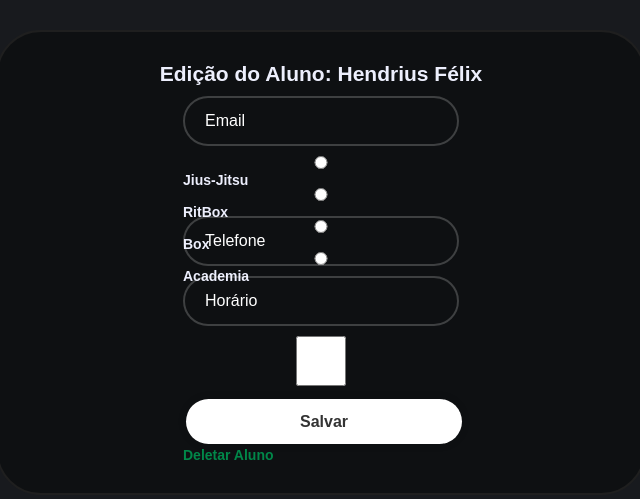
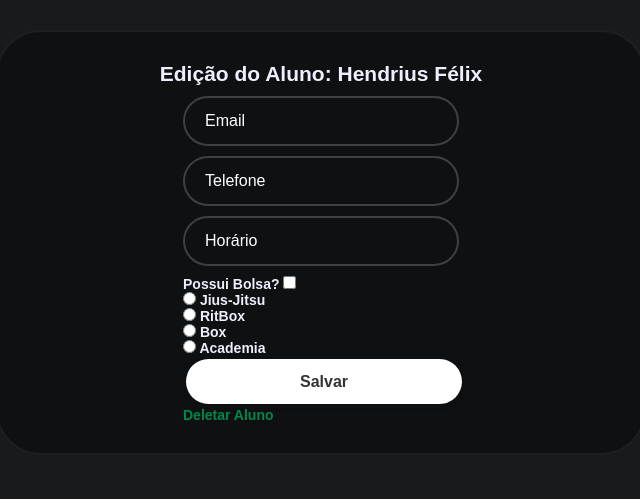
Before and after one commit to oondels/web-app-institutoAeesi, a Flask app: page /editar_aluno/1/1 in a window 1280 px wide. Shown: the part 97-596 px from the top of the page, without its empty margins (319-959 px from the left). Run offline with Flask 3, Linux system fonts and the light colour scheme; a user stored in the database is signed in; data comes from the database, SQL or seed files in the repository; both versions use the stored data as it was after the commit; some libraries are stand-ins or nearby versions.

Commit message:
form para editar aluno

```diff
--- a/app.py
+++ b/app.py
@@ -154,8 +154,11 @@ def editar_aluno(aluno_name, aluno_id):
     aluno_edite = Aluno.query.filter_by(id=aluno_id).first()
     if admin_acces():
         if editar_form.validate_on_submit():
-            aluno_edite.pagamento = editar_form.pagamento.data
-
+            aluno_edite.email = editar_form.email.data
+            aluno_edite.telefone = editar_form.telefone.data
+            aluno_edite.horario = editar_form.horario.data
+            aluno_edite.curso = editar_form.curso.data
+            aluno_edite.bolsa = editar_form.bolsa.data
             db.session.commit()
             return redirect(url_for("alunos_cadastrados", _external=True, _scheme='http'))
     else: return "Acesso bloqueado!"
--- a/templates/editar.html
+++ b/templates/editar.html
@@ -17,10 +17,10 @@
           <form method="POST">
             {{ editar_form.hidden_tag() }}
             <div class="input-box">{{ editar_form.email() }}</div>
-            <div class="input-box">{{ editar_form.curso() }}</div>
             <div class="input-box">{{ editar_form.telefone() }}</div>
             <div class="input-box">{{ editar_form.horario() }}</div>
-            <div class="input-box">{{ editar_form.bolsa () }}</div>
+            <div> {{editar_form.bolsa.label}} {{ editar_form.bolsa () }}</div>
+            <div>{{ editar_form.curso() }}</div>
 
             <p>{{ editar_form.submit() }}</p>
             <div class="deletar">
```
Also changed, not shown: database/aluno_database.db (added).
